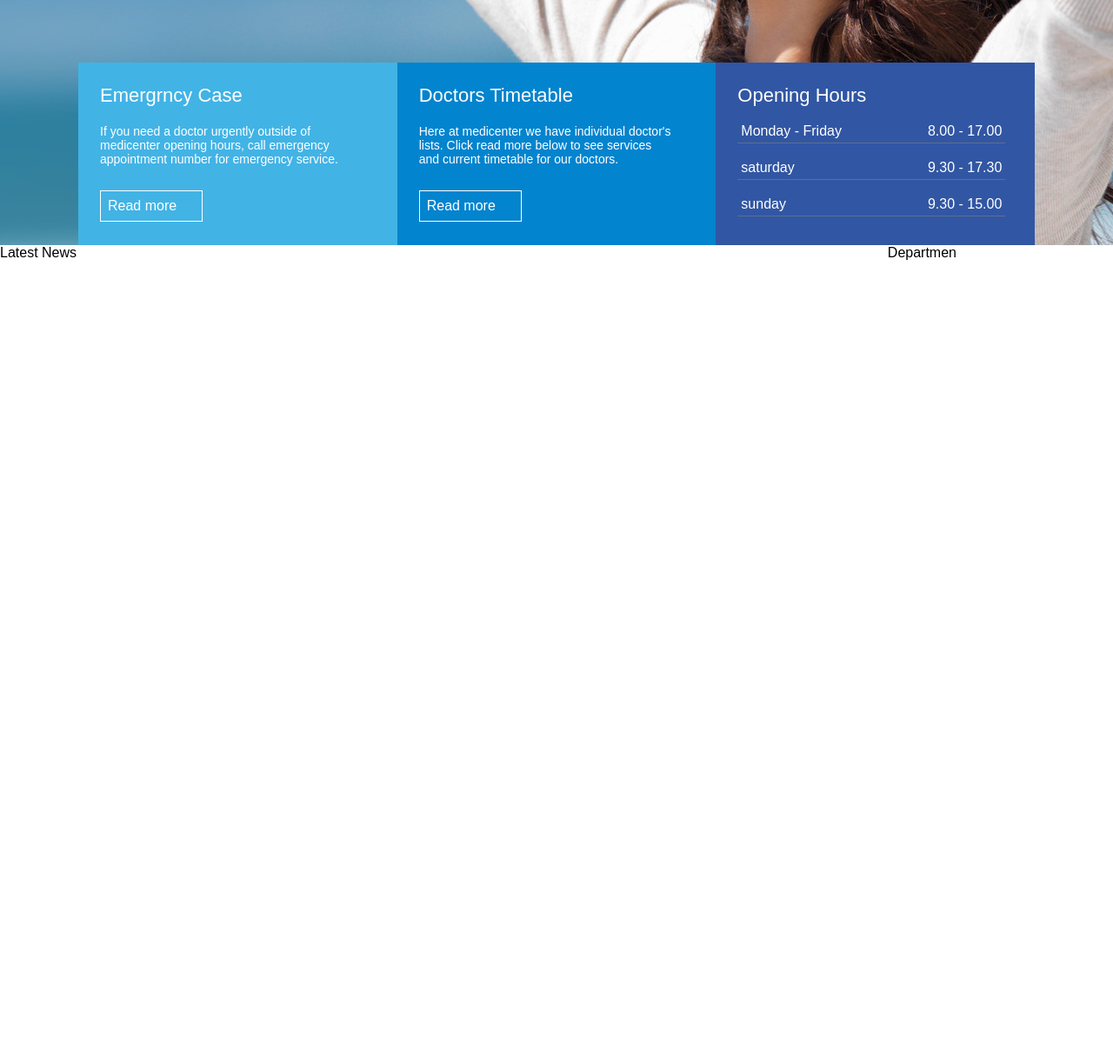
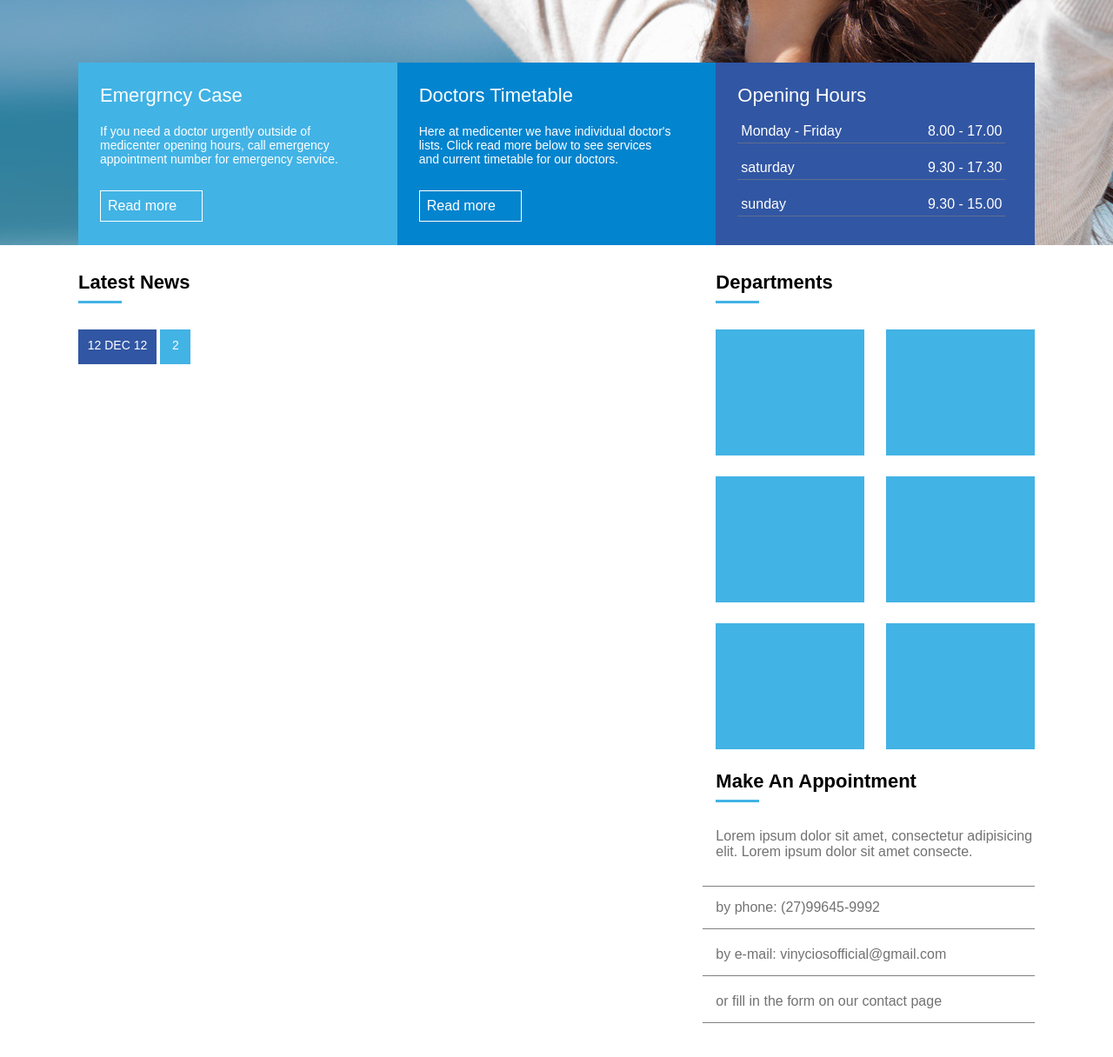
Before and after one commit to vinyciosg/Projeto-Flexbox, a plain HTML site: page index.html in a window 1280 px wide. Shown: the part 508-1724 px from the top of the page at 87% size. Before the commit the page ends 808 px from the top, so only its background shows below. Drawn offline with Linux system fonts and the light colour scheme.

Commit message:
fazendo o projeto

```diff
--- a/index.html
+++ b/index.html
@@ -66,16 +66,46 @@
    <section id="geral">
     <div class="container">
             <section>
-                Latest News
+                <div class="widget">
+                    <div class="widget_tittle">
+                         <div class="widget_tittle_text"> Latest News</div>
+                         <div class="widget_tittle_bar"></div>
+                    </div>
+                    <div class="widget_body1">
+                        <article>
+                            <div class="news_data">12 DEC 12</div>
+                            <div class="news_num">2</div>
+                        </article>
+                    </div>
             </section>
             <aside>
                 <div class="widget">
                     <div class="widget_tittle">
-                         <div class="widget_tittle_text">Departmen</div>
+                         <div class="widget_tittle_text">Departments</div>
                          <div class="widget_tittle_bar"></div>
                     </div>
+                   <div class="blocos">
+                    <div class="blocos1"></div>
+                    <div class="blocos2"></div>
+                    <div class="blocos3"></div>
+                    <div class="blocos4"></div>
+                    <div class="blocos5"></div>
+                    <div class="blocos6"></div>
+
+                    <div class="widget_body2">
+                        <div class="widget_tittle_text">Make An Appointment</div>
+                        <div class="widget_tittle_bar"></div>
+                    </div>
+                    <div class="widget_contact"><p>Lorem ipsum dolor sit amet, consectetur adipisicing elit. Lorem ipsum dolor sit amet consecte.</p> </div>
+                    <div class="contact_geral">
+                        <ul>
+                        <li class="list1">by phone: (27)99645-9992</li>
+                        <li class="list">by e-mail: vinyciosofficial@gmail.com</li>
+                        <li class="list">or fill in the form on our contact page</li>
+                        </ul>
+                    </div>
+
                 </div>
-
             </aside>
     </div>
 
--- a/template.css
+++ b/template.css
@@ -8,6 +8,10 @@
     padding: 0px;
     font-family: Arial, Helvetica, sans-serif;
     font-weight: lighter;
+}
+
+body {
+    padding-bottom: 300px;
 }
 
 header {
@@ -182,3 +186,113 @@ nav a:hover {
 .numero {
    text-align: right;
 }
+
+#geral {
+    display: flex;
+    justify-content: center;
+}
+
+#geral section {
+    flex: 2;
+}
+
+#geral aside {
+    flex: 1;
+}
+
+.widget_tittle {
+    margin-top: 30px;
+    margin-bottom: 30px;
+}
+
+.widget_tittle_text {
+    font-weight: bold;
+    font-size: 22px;
+}
+
+.widget_tittle_bar {
+    width: 50px;
+    height: 3px;
+    background-color: #42B3E5;
+    margin-top: 8px;
+}
+
+.blocos1,
+.blocos3,
+.blocos5{
+    background-color: #42B3E5;
+    margin-left: 0px;
+    margin-bottom: 20px;
+    width: 171px;
+    height: 145px;
+    display: inline-block;
+
+}
+
+.blocos2,
+.blocos4,
+.blocos6 {
+    background-color: #42B3E5;
+    margin-left: 20px;
+    margin-bottom: 20px;
+    width: 171px;
+    height: 145px;
+    display: inline-block;
+}
+
+.widget_contact {
+    color: #727272;
+    margin-top: 30px;
+    margin-bottom: 30px;
+}
+
+.list1 {
+    color: #727272;
+    list-style-type: none;
+    padding: 15px;
+     border-top: 1px solid gray;
+    border-bottom: 1px solid gray;
+    margin-left: -15px;
+    margin-bottom: 5px;
+
+}
+
+.list {
+    color: #727272;
+    list-style-type: none;
+    padding: 15px;
+    border-bottom: 1px solid gray;
+    margin-left: -15px;
+    margin-bottom: 5px;
+}
+
+.news_data {
+
+
+
+
+
+
+
+
+    display: inline-block;
+    color: white;
+    background-color:  #3156A3;
+    text-align: center;
+    width: 90px;
+    height: 30px;
+    font-size: 14px;
+    padding-top: 10px;
+}
+
+.news_num {
+   display: inline-block;
+   color: white;
+   background-color: #42B3E5;
+   text-align: center;
+   width: 35px;
+   height: 30px;
+   font-size: 14px;
+   padding-top: 10px;
+
+}
```
